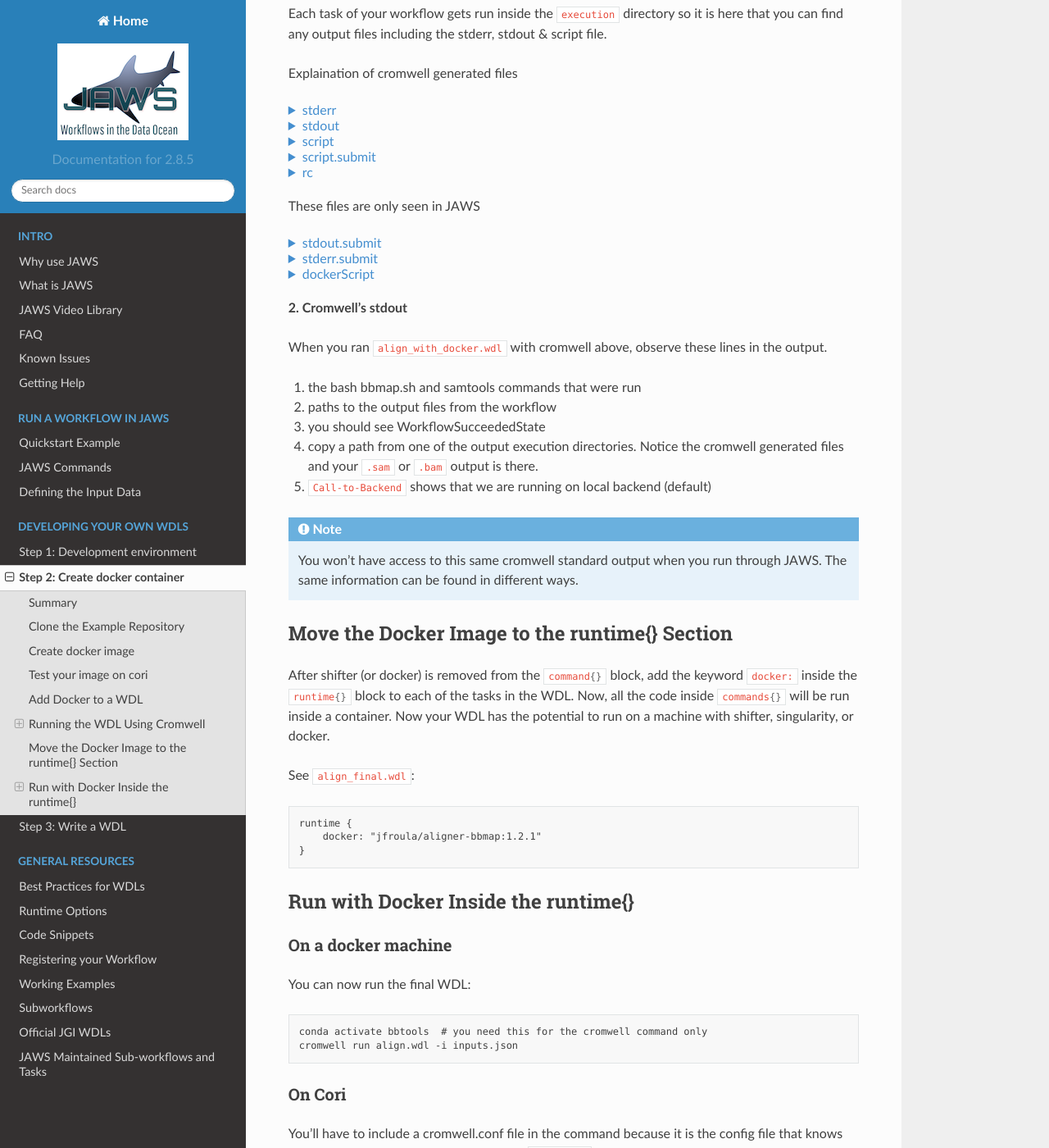
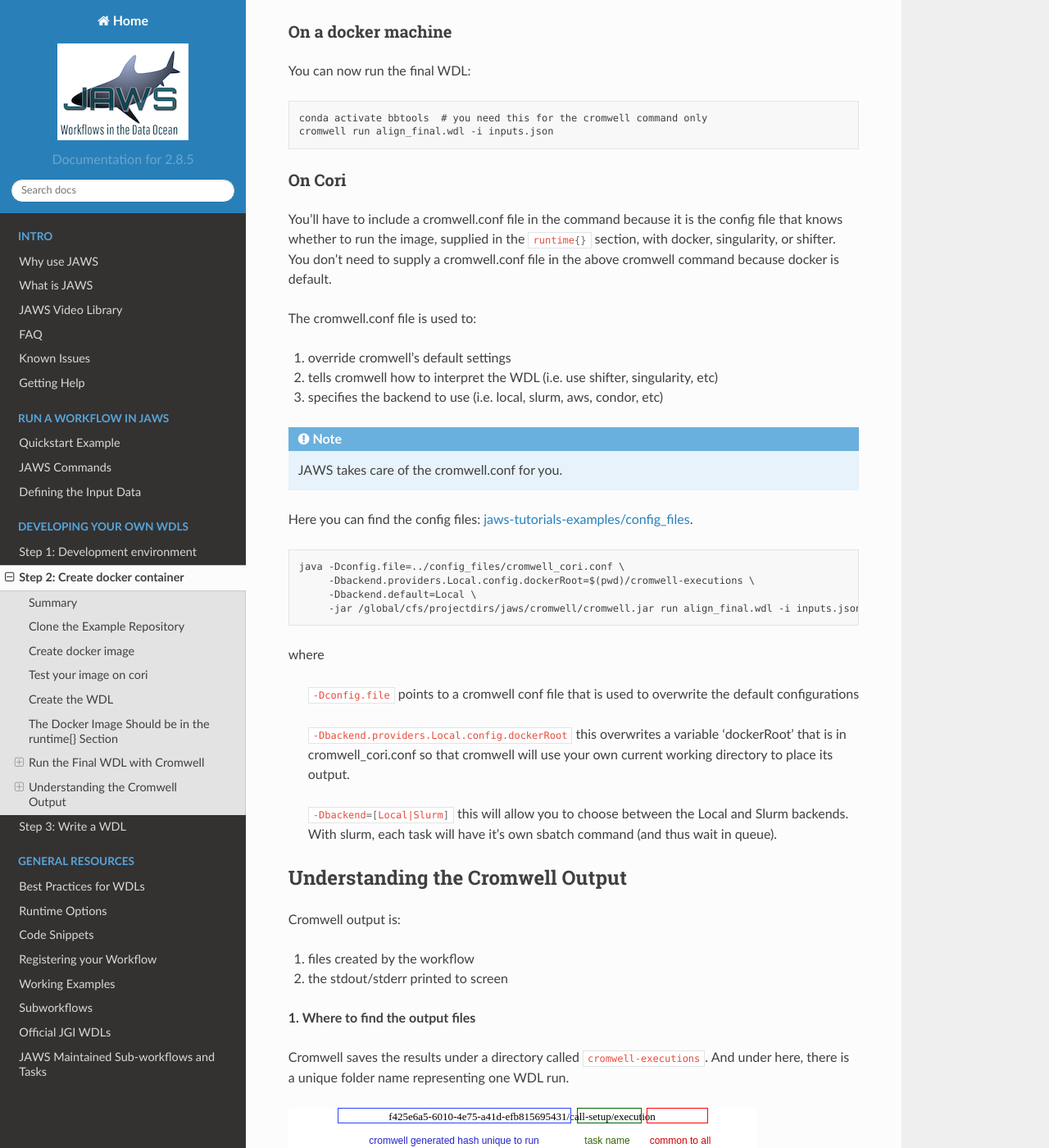
Before and after one commit to JGI-Bioinformatics/jaws, a Sphinx documentation site: the page built from docs/sphinx/source/Tutorials/create_env.rst, in a window 1280 px wide and 1400 px high, scrolled down 5215 px. Shown: the whole window at 82% size. Built offline with Sphinx 7.4.7 and the Read the Docs theme 2.0.0, drawn with Linux system fonts in a browser that asks for light colours; some of the changed text lies outside the part shown.

Commit message:
re-arranged create_env.rst

```diff
--- a/docs/sphinx/source/Tutorials/create_env.rst
+++ b/docs/sphinx/source/Tutorials/create_env.rst
@@ -1,6 +1,6 @@
-======================================================
-Create a Running Environment Using a Docker Container
-======================================================
+==========================
+Creating Docker Containers
+==========================
 
 .. role:: bash(code)
    :language: bash
@@ -38,19 +38,19 @@
 
 Next we'll describe how to create a Dockerfile and register it with `hub.docker.com <https://docs.docker.com/docker-hub/>`_.  But first create an account and click on "Create a Repository". In the space provided, enter a name for your container, that doesn't have to exist yet, like :bash:`aligner-bbmap`.  You will push a docker image to this name after you create it in the next steps.
 
-To make the Dockerfile, you can use the same commands you used for the conda environment.  Notice that it is good practice to specify the versions for each software like I have done in the example Dockerfile. Of course, you can drop the versions altogether to get the latest version but the Dockerfile may not work out-of-the-box in the future due to version conflicts.
+To make the Dockerfile, you can use the same commands you used for the conda environment.  Notice that it is good practice to specify the versions when installing software like I have done in the example Dockerfile. Of course, you can drop the versions altogether to get the latest version but the Dockerfile may not work out-of-the-box in the future due to version conflicts.
 
 .. note::
-    It is helpful, when creating the Dockerfile to test each command (i.e. apt-get, wget, conda install, etc) manually, inside an empty docker container. Once everything is installed, you can copy the commands to a Dockerfile.
+    It is helpful, when creating the Dockerfile to test each command (i.e. apt-get, wget, conda install, etc) manually, inside an empty docker container. Once everything is working, you can copy the commands to a Dockerfile.
 
-This will create a container with an ubuntu base image:
+This docker command will create an interactive container with an ubuntu base image.  You can start installing stuff as root.
 
 .. code-block:: text
 
     docker run -it ubuntu:latest /bin/bash
 
 
-The Dockerfile (provided in 5min_example) looks like
+Here is an example Dockerfile (provided in 5min_example). We will create a container from it.
 
 .. code-block:: text
 
@@ -145,9 +145,9 @@
    shifter --image=<your_docker_hub_user_name>/aligner-bbmap:1.0.0 ./script.sh ../data/sample.fastq.bz2 ../data/sample.fasta
 
 
-*******************
-Add Docker to a WDL
-*******************
+**************
+Create the WDL
+**************
 The :bash:`script.sh` that is supplied with the repo has two essential commands:
 
 .. code-block:: text
@@ -160,10 +160,81 @@
 
 It would make sense to have both commands inside one task of the WDL because they logically should be run together.  However, for an excersise, we will have the two commands become two tasks.  The output from the first command is used in the second command, so in our WDL example, we can see how tasks pass information.
 
-The docker command (or shifter if you are on cori) can be prepended to each command for testing. This wouldn't be appropriate for a finished "JAWSified" WDL because you loose portability.  The final WDL should have the docker image name put inside the :bash:`runtime {}` section.
+Create a file called :bash:`align_final.wdl` and copy these contents.
+
+.. code-block:: text
+
+    version 1.0
+
+    workflow bbtools {
+        input {
+            File reads
+            File ref
+        }
+
+        call alignment {
+           input: fastq=reads,
+                  fasta=ref
+        }
+        call samtools {
+           input: sam=alignment.sam
+       }
+    }
+
+    task alignment {
+        input {
+            File fastq
+            File fasta
+        }
+
+        command {
+            bbmap.sh in=~{fastq} ref=~{fasta} out=test.sam
+        }
+
+        runtime {
+            docker: "jfroula/aligner-bbmap:2.0.2"
+            time: "00:10:00"
+            memory: "5G"
+            cpu: 1
+        }
+
+        output {
+           File sam = "test.sam"
+        }
+    }
+
+    task samtools {
+        input {
+            File sam
+        }
+
+        command {
+           samtools view -b -F0x4 ~{sam} | samtools sort - > test.sorted.bam
+        }
+
+        runtime {
+            docker: "jfroula/aligner-bbmap:2.0.2"
+            time: "00:10:00"
+            memory: "5G"
+            cpu: 1
+        }
+
+        output {
+           File bam = "test.sorted.bam"
+        }
+    }
 
 
-See file :bash:`align_with_shifter.sh`
+
+.. note::
+    Singularity, docker, or shifter can be prepended to each command for testing (see align_with_shifter.sh); however,
+    this wouldn't be appropriate for a finished "JAWSified" WDL because you loose portability.  The final WDL should have the docker image name put inside the :bash:`runtime {}` section.
+
+
+.. raw:: html
+
+   <details>
+   <summary style="color: #448ecf";>align_with_shifter.sh</summary>
 
 .. code-block:: text
 
@@ -213,34 +284,93 @@
         }
     }
 
-
-
-******************************
-Running the WDL Using Cromwell
-******************************
-
-| Now when you run :bash:`align_with_shifter.wdl`, you don't need your conda environment.
-| (this will only work on cori which supports shifter)
+You would run this WDL on Cori with the following command.
 
 .. code-block:: text
 
     java -jar /global/cfs/projectdirs/jaws/cromwell/cromwell.jar run align_with_shifter.wdl -i inputs.json
 
+.. raw:: html
 
-| Alternativly, to run on a machine with docker installed, you can do the following.  Note that the conda environment :bash:`bbtools` is only required for the :bash:`cromwell` command and not for :bash:`samtools.sh` & :bash:`bbmap.sh`.
+   </details>
+   <br><br>
+
+
+***************************************************
+The Docker Image Should be in the runtime{} Section
+***************************************************
+
+Everything in the :bash:`command{}` section of the WDL will run inside a docker container if you've added the following lines to the :bash:`runtime{}` section.
+Now your WDL has the potential to run on a machine with shifter, singularity, or docker.  JAWS will take your docker image and run it appropriately as singularity, docker or shifter.  If you run the WDL with the cromwell command on a shifter or singularity machine, you need to supply a :bash:`cromwell.conf` file, explained below.
+
+See :bash:`align_final.wdl`:
 
 .. code-block:: text
 
-	conda activate bbtools  # you need this for the cromwell command only
-	cromwell run align_with_docker.wdl -i inputs.json
+    runtime {
+        docker: "jfroula/aligner-bbmap:1.2.1"
+    }
+
+.. _run with conf:
+
+*******************************
+Run the Final WDL with Cromwell
+*******************************
+
+On a docker machine
+-------------------
+
+You can now run the final WDL:
+
+.. code-block:: text
+
+    conda activate bbtools  # you need this for the cromwell command only
+    cromwell run align_final.wdl -i inputs.json
 
 
+On Cori
+-------
+You'll have to include a cromwell.conf file in the command because it is the config file that knows whether to run the image, supplied in the :bash:`runtime{}` section, with docker, singularity, or shifter.  You don't need to supply a cromwell.conf file in the above cromwell command because docker is default.
+
+The cromwell.conf file is used to:
+
+1. override cromwell's default settings
+2. tells cromwell how to interpret the WDL (i.e. use shifter, singularity, etc)
+3. specifies the backend to use (i.e. local, slurm, aws, condor, etc)
+
+.. note::
+
+	JAWS takes care of the cromwell.conf for you.
+
+
+Here you can find the config files: `jaws-tutorials-examples/config_files <https://code.jgi.doe.gov/official-jgi-workflows/jaws-tutorial-examples/-/tree/master/config_files>`_.
+
+
+.. code-block:: text
+
+    java -Dconfig.file=../config_files/cromwell_cori.conf \
+         -Dbackend.providers.Local.config.dockerRoot=$(pwd)/cromwell-executions \
+         -Dbackend.default=Local \
+         -jar /global/cfs/projectdirs/jaws/cromwell/cromwell.jar run align_final.wdl -i inputs.json
+
+where
+
+    :bash:`-Dconfig.file`
+    points to a cromwell conf file that is used to overwrite the default configurations
+
+    :bash:`-Dbackend.providers.Local.config.dockerRoot`
+    this overwrites a variable 'dockerRoot' that is in cromwell_cori.conf so that cromwell will use your own current working directory to place its output.
+
+    :bash:`-Dbackend=[Local|Slurm]`
+    this will allow you to choose between the Local and Slurm backends. With slurm, each task will have it's own sbatch command (and thus wait in queue).
+
+*********************************
 Understanding the Cromwell Output
----------------------------------
+*********************************
 Cromwell output is:
 
-1. the workflow result files
-2. the stdout printed to screen
+1. files created by the workflow
+2. the stdout/stderr printed to screen
 
 **1. Where to find the output files**
 
@@ -313,7 +443,7 @@
 
 **2. Cromwell's stdout**
 
-When you ran :bash:`align_with_docker.wdl` with cromwell above, observe these lines in the output.
+When you ran :bash:`align_with_shifter.wdl` with cromwell above, observe these lines in the output.
 
 1. the bash bbmap.sh and samtools commands that were run
 2. paths to the output files from the workflow
@@ -322,77 +452,8 @@
 5. :bash:`Call-to-Backend` shows that we are running on local backend (default)
 
 .. note::
-    You won't have access to this same cromwell standard output when you run through JAWS.  The same information can be found in different ways.
+  You won't have access to this same cromwell standard output when you run through JAWS.  The same information can be found in different ways.
 
-
-**********************************************
-Move the Docker Image to the runtime{} Section
-**********************************************
-
-After shifter (or docker) is removed from the :bash:`command{}` block, add the keyword :bash:`docker:` inside the :bash:`runtime{}` block to each of the tasks in the WDL. Now, all the code inside :bash:`commands{}` will be run inside a container. Now your WDL has the potential to run on a machine with shifter, singularity, or docker.
-
-See :bash:`align_final.wdl`:
-
-.. code-block:: text
-
-    runtime {
-        docker: "jfroula/aligner-bbmap:1.2.1"
-    }
-
-.. _run with conf:
-
-
-*************************************
-Run with Docker Inside the runtime{}
-*************************************
-
-
-On a docker machine
--------------------
-
-You can now run the final WDL:
-
-.. code-block:: text
-
-    conda activate bbtools  # you need this for the cromwell command only
-    cromwell run align.wdl -i inputs.json
-
-
-On Cori
--------
-You'll have to include a cromwell.conf file in the command because it is the config file that knows whether to run the image, supplied in the :bash:`runtime{}` section, with docker, singularity, or shifter.  You don't need to supply a cromwell.conf file in the above cromwell command because docker is default.
-
-The cromwell.conf file is used to:
-
-1. override cromwell's default settings
-2. tells cromwell how to interpret the WDL (i.e. use shifter, singularity, etc)
-3. specifies the backend to use (i.e. local, slurm, aws, condor, etc)
-
-.. note::
-
-	JAWS takes care of the cromwell.conf for you.
-
-
-Here you can find the config files: `jaws-tutorials-examples/config_files <https://code.jgi.doe.gov/official-jgi-workflows/jaws-tutorial-examples/-/tree/master/config_files>`_.
-
-
-.. code-block:: text
-
-    java -Dconfig.file=../config_files/cromwell_cori.conf \
-         -Dbackend.providers.Local.config.dockerRoot=$(pwd)/cromwell-executions \
-         -Dbackend.default=Local \
-         -jar /global/cfs/projectdirs/jaws/cromwell/cromwell.jar run align.wdl -i inputs.json
-
-where
-
-    :bash:`-Dconfig.file`
-    points to a cromwell conf file that is used to overwrite the default configurations
-
-    :bash:`-Dbackend.providers.Local.config.dockerRoot`
-    this overwrites a variable 'dockerRoot' that is in cromwell_cori.conf so that cromwell will use your own current working directory to place its output.
-
-    :bash:`-Dbackend=[Local|Slurm]`
-    this will allow you to choose between the Local and Slurm backends. With slurm, each task will have it's own sbatch command (and thus wait in queue).
 
 Limitations when using docker
 -----------------------------
@@ -400,16 +461,28 @@
 2. The docker image must be registered with docker hub - this is how we have set up the docker backend configuration.
 3. A `sha256` tag must be used instead of some custom tag (i.e v1.0.1) for call-caching to work.
 
-    To find `sha256` tag, you can use:
+    To find the `sha256` tag, you can use:
 
     .. code-block:: text
 
+        # on a docker-machine
         docker images --digests | grep <your_docker_hub_user_name>
 
-    Docker name can be replaced inside the :bash:`runtime{}` block to each of the tasks in the WDL, as follows:
+        # on a shifter-machine
+        shifterimg lookup ubuntu:16.04
+
+    The version tag (16.04) can be replaced by the sha256 tag.
 
     .. code-block:: text
 
         runtime {
-            docker: "sha256:<sha256>"
+            docker: "ubuntu@sha256:20858ebbc96215d6c3c574f781133ebffdc7c18d98af4f294cc4c04871a6fe61"
         }
+
+    You can interactively go into a container from shifter by
+
+    .. code-block:: text
+
+        shifter --image=id:20858ebbc96215d6c3c574f781133ebffdc7c18d98af4f294cc4c04871a6fe61
+        or
+        shifter --image=ubuntu:16.04
```
Also changed, not shown: other parts of docs/sphinx/source/Tutorials/create_env.rst (+1 -1 lines), docs/sphinx/source/Tutorials/wdl_development.rst (+18 -20 lines).
